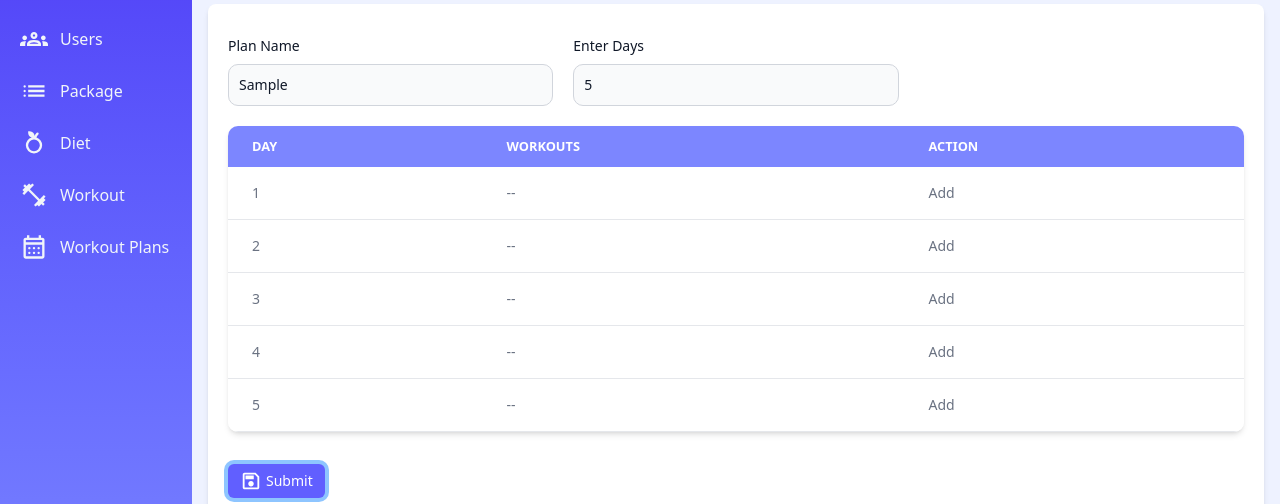
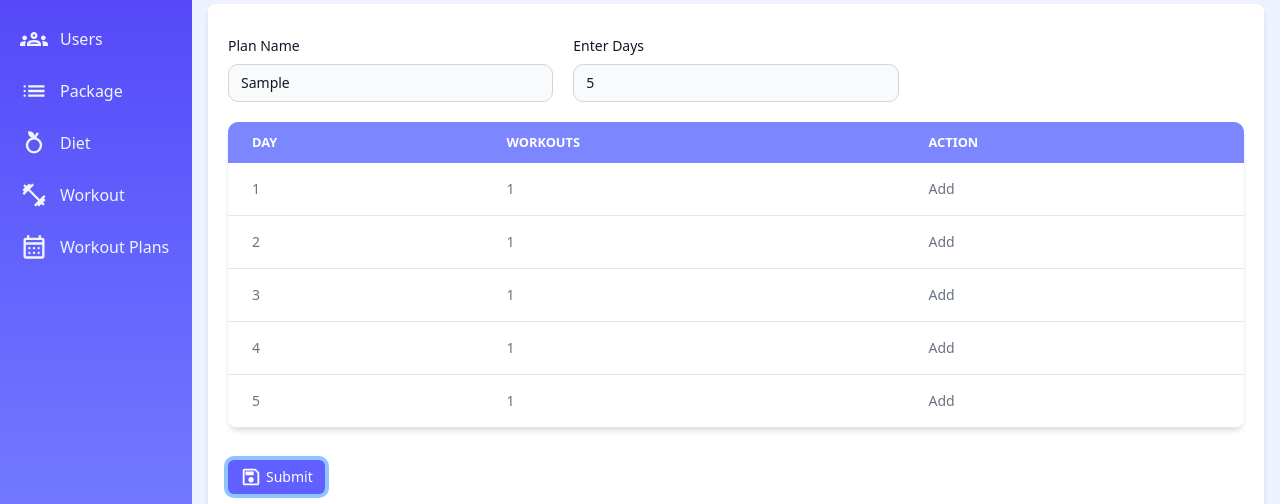
Before and after one commit to nitinramrathod/trainzo, a Next.js app: page /dashboard/workout-plans/create in a window 1280 px wide. Both pictures are taken after typing "Sample", "5" into the empty fields and a click on the button "Submit". Shown: the part 126-630 px from the top of the page. Built offline with nearby package versions, Linux system fonts and the light colour scheme; no server answers.

Commit message:
Add workout plans functionality added.

```diff
--- a/src/components/forms/Input.tsx
+++ b/src/components/forms/Input.tsx
@@ -25,7 +25,7 @@ const Input:React.FC<InputProps> = ({
   return (
     <div className={`${noLabel ?'':'mb-5'}`}>
     {!noLabel && <label htmlFor={`${name}-input-id`} className="block mb-2 text-sm font-medium text-gray-900 dark:text-white">{label}</label>}
-    <input  name={name} onChange={onChange} type={type} id={`${name}-input-id`} value={value} placeholder={placeholder}  className="bg-gray-50 border border-gray-300 text-gray-900 text-sm rounded-lg focus:ring-blue-500 focus:border-blue-500 block w-full p-2.5 dark:bg-gray-700 dark:border-gray-600 dark:placeholder-gray-400 dark:text-white dark:focus:ring-blue-500 dark:focus:border-blue-500" />
+    <input  name={name} onChange={onChange} type={type} id={`${name}-input-id`} value={value} placeholder={placeholder}  className="bg-gray-50 border border-gray-300 text-gray-900 text-sm rounded-lg focus:ring-blue-500 focus:border-blue-500 block w-full py-2 px-3 dark:bg-gray-700 dark:border-gray-600 dark:placeholder-gray-400 dark:text-white dark:focus:ring-blue-500 dark:focus:border-blue-500" />
      {error && <p className='text-red-400 text-[13px]'>{error}</p>}
   </div>
   )
--- a/src/components/forms/Select.tsx
+++ b/src/components/forms/Select.tsx
@@ -15,7 +15,7 @@ interface SelectProps {
 
 const Select: React.FC<SelectProps> = ({ options, noLabel = false, label, value, name, onChange }) => {
     return (
-        <div className="max-w-sm w-full mb-5">
+        <div className="max-w-sm w-full">
             {!noLabel && <label htmlFor="countries" className="block mb-2 text-sm font-medium text-gray-900 dark:text-white">{label || 'Select an option'}</label>}
             <select
             name={name}
--- a/src/components/pages/AddWorkouts.tsx
+++ b/src/components/pages/AddWorkouts.tsx
@@ -1,111 +1,177 @@
-import React, { useEffect, useState } from 'react'
-import NoDataFound from '../table/NoDataFound';
-import Table from '../table/Table';
-import { TD, TR } from '../table/Common';
-import Input from '../forms/Input';
-import Select from '../forms/Select';
-import { get } from '@/utils/services';
-import Button from '../forms/Button';
+import React, { useEffect, useState, Dispatch, SetStateAction } from "react";
+import NoDataFound from "../table/NoDataFound";
+import Table from "../table/Table";
+import { TD, TR } from "../table/Common";
+import Input from "../forms/Input";
+import Select from "../forms/Select";
+import { get } from "@/utils/services";
+import Button from "../forms/Button";
+import { WorkoutDay, WorkoutPlan } from "../workout-plan/WorkoutPlanForm";
 
 const headers = [
   {
-        title: "Workout"
+    title: "Workout",
   },
   {
-        title: "Sets"
+    title: "Sets",
   },
   {
-        title: "Repitation"
+    title: "Repitition",
   },
   {
-        title: "Gaps"
+    title: "Gaps",
   },
   {
-        title: "Action"
+    title: "Action",
   },
 ];
 
-const data = {onDay:0, setCount: 0, repsCount: '', gapBwSet: ''}
+const data = { uniqueId: 0, workoutId : "", setCount: 0, repsCount: "", gapBwSet: "" };
 export interface Exercise {
-    onDay: number;
-    setCount: number;
-    repsCount: string;
-    gapBwSet: string;
+  uniqueId?: string | number;
+  workoutId?: string | number;
+  setCount?: number;
+  repsCount?: string;
+  gapBwSet?: string;
   [key: string]: string | number | undefined;
 }
 
 interface AddWorkoutsProps {
   day: number;
-    setExercises: React.Dispatch<React.SetStateAction<Exercise[]>>;
-    exercises: Exercise[];
+  setWorkoutPlan: Dispatch<SetStateAction<WorkoutPlan>>;
+  workoutPlanDays: WorkoutDay[];
 }
 
-const AddWorkouts = ({ day, setExercises, exercises }: AddWorkoutsProps) => {
-    const [workoutOptions, setworkoutOptions] = useState<{ value: string; label: string }[]>();
+const AddWorkouts = ({ day, workoutPlanDays, setWorkoutPlan }: AddWorkoutsProps) => {
+  const [workoutOptions, setWorkoutOptions] =
+    useState<{ value: string; label: string }[]>();
+
+  const [exercises, setExercises] = useState<Exercise[]>([]);
 
   useEffect(() => {
-        get('/api/v1/workout').then((res) => {
-            const options = res.map(item => {
+    const dataForDay = workoutPlanDays?.find((item) => item?.day == day);
+    setExercises(dataForDay?.exercises || []);
+  }, [day, workoutPlanDays]);
+
+
+  useEffect(() => {
+    get("/api/v1/workout").then((res) => {
+      const options = res.map((item) => {
         return {
           value: String(item.id),
-                    label: item.workoutName
-                }
-            })
-            setworkoutOptions(options)
-        })
-    }, [])
+          label: item.workoutName,
+        };
+      });
+      setWorkoutOptions(options);
+    });
+  }, []);
 
 
-    const handleInput = (e) => {
-        // debugger;
+  const handleInput = (e, exerciseNumber) => {
+    debugger;
     const { name, value } = e.target;
 
-        setExercises(prev =>
-            prev.map(item =>
-                item.onDay === day ? { ...item, [name]: value } : item
-            )
-        );
+    setExercises((prev) =>
+      prev.map((item) => {
+        if (item.uniqueId == exerciseNumber) {
+         return{
+            ...item,
+            [name]:value
+         }
         }
 
+        return item;
+      })
+    );
+  };
 
-    console.log('exercises', exercises)
+  console.log("exercises", exercises);
 
   const addNewRow = () => {
     const row: Exercise = {
       ...data,
-            onDay: day
+      uniqueId: `${exercises?.length +1}`
     };
-        setExercises(prev => [
+    setExercises((prev) => [...prev, row]);
+  };
+
+ const saveExercises = () => {
+  setWorkoutPlan((prev) => {
+    if (!prev) return prev;
+
+    const updatedDays = prev?.days?.map((item) => {
+      if (item.day === day) {
+        return {
+          ...item,
+          exercises: exercises, // Replace only exercises for the matching day
+        };
+      }
+      return item;
+    });
+
+    return {
       ...prev,
-            row
-        ]);
-    }
-
-
+      days: updatedDays,
+    };
+  });
+};
 
   return (
     <div>
-            <div className='flex justify-between items-center mb-5'>
-            <h2 className='mb-5'>Day: <span> {day} </span></h2>
+      <div className="flex justify-between items-center mb-5">
+        <h2 className="mb-5">
+          Day: <span> {day} </span>
+        </h2>
         <Button onClick={addNewRow}>Add New Item</Button>
-
       </div>
 
       <Table headers={headers}>
-                {exercises?.length > 0 ? exercises?.map((item, index) => (
-                    <TR key={item.onDay + index}>
-                        <TD><Select options={workoutOptions} noLabel={true}></Select></TD>
-                        <TD><Input onChange={handleInput} value={item?.setCount || ''} name='setCount' noLabel={true} type="number" placeholder="Eg. 2" /></TD>
-                        <TD><Input onChange={handleInput} value={item.repsCount || ''} name='repsCount' noLabel={true} type="text" placeholder="Eg. 1st set 16, 2nd set 12" /></TD>
-                        <TD><Input onChange={handleInput} value={item.gapBwSet || ''} name='gapBwSet' noLabel={true} type="text" placeholder="Eg. 2 Minutes" /></TD>
+        {exercises?.length > 0 ? (
+          exercises?.map((item, index) => (
+            <TR key={`exercise-${index}-day-${day}`}>
+              <TD>
+                <Select options={workoutOptions} noLabel={true}></Select>
+              </TD>
+              <TD>
+                <Input
+                  onChange={(e) => handleInput(e, ++index)}
+                  value={item?.setCount || ""}
+                  name="setCount"
+                  noLabel={true}
+                  type="number"
+                  placeholder="Eg. 2"
+                />
+              </TD>
+              <TD>
+                <Input
+                  onChange={(e) => handleInput(e, ++index)}
+                  value={item.repsCount || ""}
+                  name="repsCount"
+                  noLabel={true}
+                  type="text"
+                  placeholder="Eg. 1st set 16, 2nd set 12"
+                />
+              </TD>
+              <TD>
+                <Input
+                  onChange={(e) => handleInput(e, ++index)}
+                  value={item.gapBwSet || ""}
+                  name="gapBwSet"
+                  noLabel={true}
+                  type="text"
+                  placeholder="Eg. 2 Minutes"
+                />
+              </TD>
               <TD>Delete</TD>
             </TR>
-                )) : <NoDataFound colSpan={headers?.length}/>}
+          ))
+        ) : (
+          <NoDataFound colSpan={headers?.length} />
+        )}
       </Table>
+      <Button onClick={saveExercises}>Save</Button>
+    </div>
+  );
+};
 
-        </div>
-
-    )
-}
-
-export default AddWorkouts
+export default AddWorkouts;
--- a/src/components/workout-plan/WorkoutPlanForm.tsx
+++ b/src/components/workout-plan/WorkoutPlanForm.tsx
@@ -1,189 +1,211 @@
-'use client'
-import { save_icon } from '@/assets/icons/dashboard'
-import Button from '@/components/forms/Button'
-import FormWrapper from '@/components/forms/FormWrapper'
-import Input from '@/components/forms/Input'
-import { ModalBox } from '@/components/Modal'
-import PageHeader from '@/components/PageHeader'
-import AddWorkouts, { Exercise } from '@/components/pages/AddWorkouts'
-import { TR, TD } from '@/components/table/Common'
-import Table from '@/components/table/Table'
-import { API_URL } from '@/utils/services'
-import { useRouter } from 'next/navigation'
-import React, { useEffect, useState } from 'react'
+"use client";
+import { save_icon } from "@/assets/icons/dashboard";
+import Button from "@/components/forms/Button";
+import FormWrapper from "@/components/forms/FormWrapper";
+import Input from "@/components/forms/Input";
+import { ModalBox } from "@/components/Modal";
+import PageHeader from "@/components/PageHeader";
+import AddWorkouts, { Exercise } from "@/components/pages/AddWorkouts";
+import { TR, TD } from "@/components/table/Common";
+import Table from "@/components/table/Table";
+import { API_URL } from "@/utils/services";
+import { useRouter } from "next/navigation";
+import React, { useEffect, useState } from "react";
 
 // Define Exercise type here if the import fails
-
 interface FormTypes {
-    workoutPlanName?: string | undefined,
-    id?: string,
-    days?: number,
-    exercises?: Exercise[] | undefined,
-
+  workoutPlanName?: string | undefined;
+  id?: string;
+  days?: number;
+  exercises?: Exercise[] | undefined;
 }
 interface ErrorObject {
-    workoutPlanName?: string
+  workoutPlanName?: string;
+}
+export interface WorkoutDay {
+  day: number;
+  exercises: Exercise[];
+}
+export interface WorkoutPlan {
+  workoutPlanName?: string;
+  daysCount?: number | string;
+  days?: WorkoutDay[];
 }
 
 const WorkoutPlanForm = ({ data }: { data?: FormTypes }) => {
-    const [form, setForm] = useState<FormTypes>({ exercises: [] })
   const [isEdit, setIsEdit] = useState(false);
-    // const [dropdown, setDropdown] = useState<{ packages?: any[] }>({});
   const [error, setError] = useState<ErrorObject>({});
   const [open, setOpen] = useState<boolean>(false);
   const router = useRouter();
-    const [days, setDays] = useState<{ day: number, workouts: string }[]>([])
-    const [day, setDay] = useState<number | undefined>()
-
-    const [exercises, setExercises] = useState<Exercise[]>([{onDay: 1, setCount: 0, repsCount: '', gapBwSet: ''}])
-
+  const [day, setDay] = useState<number | undefined>();
+  const [workoutPlan, setWorkoutPlan] = useState<WorkoutPlan>({});
 
   const handleInputChange = (e: React.ChangeEvent<HTMLInputElement>) => {
-
     const { name, value } = e.target;
 
-        if (name == 'days' && Number(value) > 90) {
-            alert('Days cannot be more than 90')
+    if (name == "daysCount" && Number(value) > 90) {
+      alert("Days cannot be more than 90");
       return;
     }
-        setForm(prev => ({
+    setWorkoutPlan((prev) => ({
       ...prev,
-            [name]: value
-
-        }))
+      [name]: value,
+    }));
   };
-
 
   const handleSubmit = async () => {
     try {
+      const url = isEdit
+        ? `${API_URL}/api/v1/workout-plan/update`
+        : `${API_URL}/api/v1/workout-plan/create`;
+      const method = isEdit ? "PUT" : "POST";
 
-            const url = isEdit ? `${API_URL}/api/v1/workout-plan/update` : `${API_URL}/api/v1/workout-plan/create`
-            const method = isEdit ? 'PUT' : 'POST'
-
-            const res = await fetch(url,
-                {
+      const res = await fetch(url, {
         method: method,
-                    body: JSON.stringify(form),
+        body: JSON.stringify({}),
         headers: {
-                        "Content-Type": "application/json"
-                    }
-                })
+          "Content-Type": "application/json",
+        },
+      });
 
       if (res.ok) {
-                setForm({})
-                router.push('/dashboard/workout-plans')
+        // setForm({});
+        router.push("/dashboard/workout-plans");
       } else {
         const errorText = await res.text(); // Try to get error details
-                console.log('Error Response:', errorText);
-                // alert('Error while creating package.');
+        console.log("Error Response:", errorText);
         setError(JSON.parse(errorText));
       }
+    } catch (error) {
+      console.log("error", error);
+    }
+  };
 
-        } catch (error) {
-            console.log('error', error)
-
-        }
-    }
-
-    const route = useRouter()
+  const route = useRouter();
   const gotoList = () => {
-        route.push('/dashboard/workout-plans')
-    }
+    route.push("/dashboard/workout-plans");
+  };
 
   useEffect(() => {
     if (data) {
-            setIsEdit(true)
-            setForm(data)
+      setIsEdit(true);
+    //   setForm(data);
     }
-    }, [data])
+  }, [data]);
 
   const headers = [
     {
-            title: "Day"
-        },
-
-        {
-            title: "Workouts"
+      title: "Day",
     },
     {
-            title: "Action"
+      title: "Workouts",
+    },
+    {
+      title: "Action",
     },
   ];
 
   const handleAddWorkout = (day: number) => {
-        setDay(day)
+    setDay(day);
     setOpen(true);
-        setForm(prev => ({
-            ...prev,
-            exercises: [
-                ...(prev?.exercises || []),
-            ]
-        }))
-    }
+  };
 
   useEffect(() => {
+    const generateDays = () => {
+      const arr: WorkoutDay[] = [];
 
-        const generateDays = () => {
-            const arr: { day: number; workouts: string }[] = []
+      const daysCount = Number(workoutPlan?.daysCount ?? 0);
+      for (let i = 1; i <= daysCount; i++) {
+        arr.push({
+          day: i,
+          exercises: [
+            {
+              uniqueId: "",
+              setCount: 0,
+              repsCount: "",
+              gapBwSet: "",
+              workoutId: 1,
+            },
+          ],
+        });
+      }
+      setWorkoutPlan((prev) => ({
+        ...prev,
+        days: arr,
+      }));
+    };
 
-            for (let i = 1; i <= (form.days ?? 0); i++) {
-                arr.push({ day: i, workouts: '' })
-            }
-            setDays(arr)
-        }
+    generateDays();
+  }, [workoutPlan?.daysCount]);
 
-
-        generateDays()
-    }, [form.days])
-
-
-
-
+  console.log("workoutPlan", workoutPlan);
+  console.log("workoutPlan?.days", workoutPlan?.days);
 
   return (
     <div>
-                <PageHeader onClick={gotoList} detail={true} button_text="Back to List" title='Create Plan' />
+      <PageHeader
+        onClick={gotoList}
+        detail={true}
+        button_text="Back to List"
+        title="Create Plan"
+      />
       <FormWrapper>
         <div className="grid grid-cols-1 sm:grid-cols-2 md:grid-cols-3 gap-x-5 gap-y-4">
           <Input
             label="Plan Name"
-                            value={form?.workoutPlanName}
-                            placeholder='Enter Plan Name'
+            value={workoutPlan?.workoutPlanName}
+            placeholder="Enter Plan Name"
             name="workoutPlanName"
             onChange={handleInputChange}
-                            error={error?.workoutPlanName || ''}
+            error={error?.workoutPlanName || ""}
           />
 
           <Input
             label="Enter Days"
-                            value={form?.days}
-                            placeholder='Enter days'
-                            name="days"
-                            type='number'
+            value={workoutPlan?.daysCount}
+            placeholder="Enter daysCount"
+            name="daysCount"
+            type="number"
             onChange={handleInputChange}
           />
         </div>
 
         <div>
           <Table headers={headers}>
-                            {
-                                days?.length > 0 && days.map(item => {
-                                    return <TR key={item.day}><TD>{item.day}</TD> <TD>{item?.workouts}</TD> <TD> <button onClick={() => handleAddWorkout(item.day)}>Add</button></TD></TR>
-                                })
-                            }
+            {workoutPlan?.days && workoutPlan?.days?.length > 0 &&
+              workoutPlan?.days?.map((item) => {
+                return (
+                  <TR key={item.day}>
+                    <TD>{item.day}</TD>
+                    <TD>
+                      {item?.exercises?.map((exercise) => (
+                        <p key={exercise?.uniqueId}>{exercise?.workoutId}</p>
+                      ))}
+                    </TD>{" "}
+                    <TD>
+                      <button onClick={() => handleAddWorkout(item.day)}>
+                        Add
+                      </button>
+                    </TD>
+                  </TR>
+                );
+              })}
           </Table>
         </div>
-                    <div className='mt-8'>
+        <div className="mt-8">
           <Button onClick={handleSubmit}> {save_icon}Submit</Button>
         </div>
       </FormWrapper>
 
-
       <ModalBox open={open} setOpen={setOpen}>
-                <AddWorkouts exercises={exercises} day={day ?? 1} setExercises={setExercises}></AddWorkouts>
+        <AddWorkouts
+          workoutPlanDays={workoutPlan?.days || []}
+          setWorkoutPlan={setWorkoutPlan}
+          day={day ?? 1}
+        ></AddWorkouts>
       </ModalBox>
     </div>
-    )
-}
+  );
+};
 
-export default WorkoutPlanForm
+export default WorkoutPlanForm;
```
Lines whose indentation alone changed are shown as unchanged.
